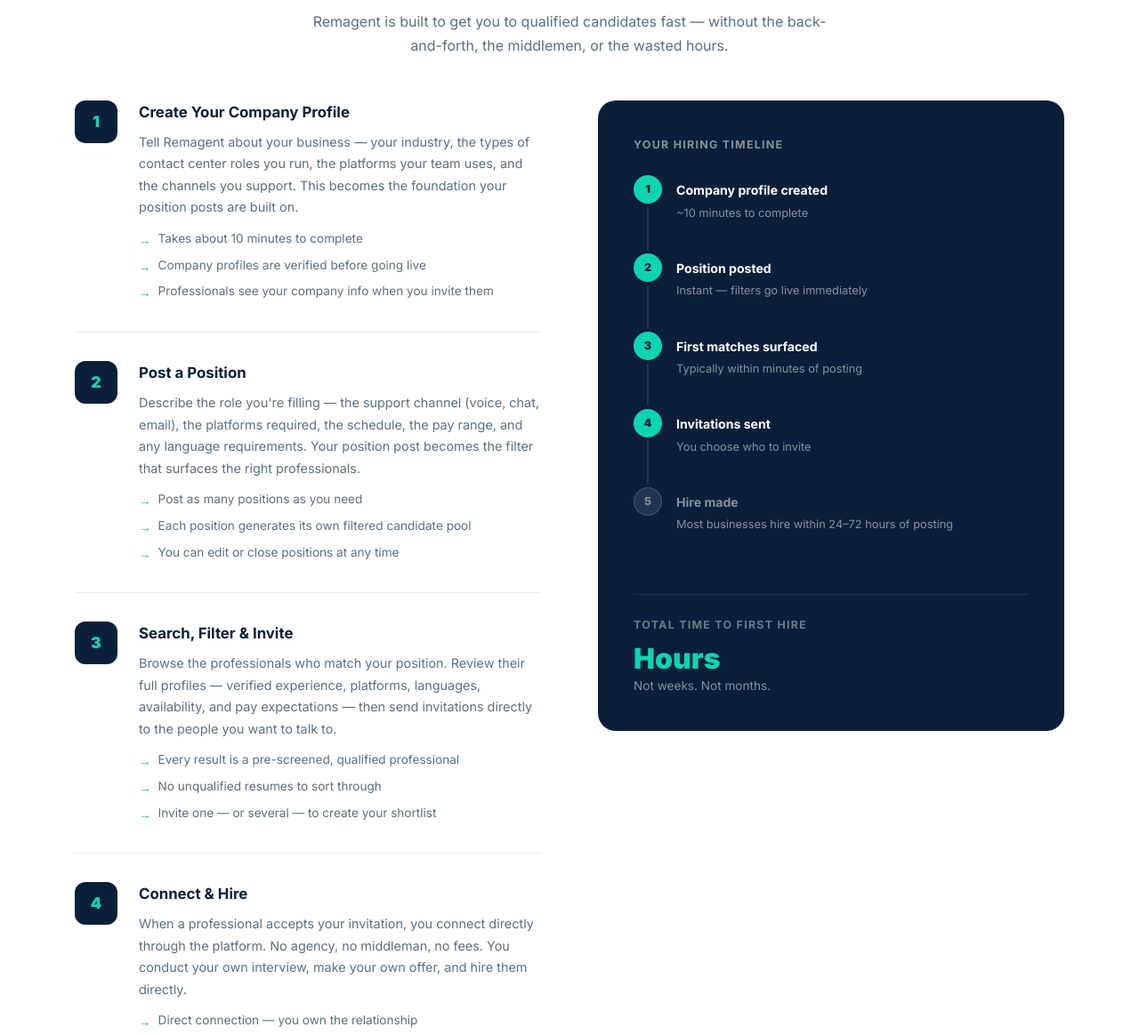
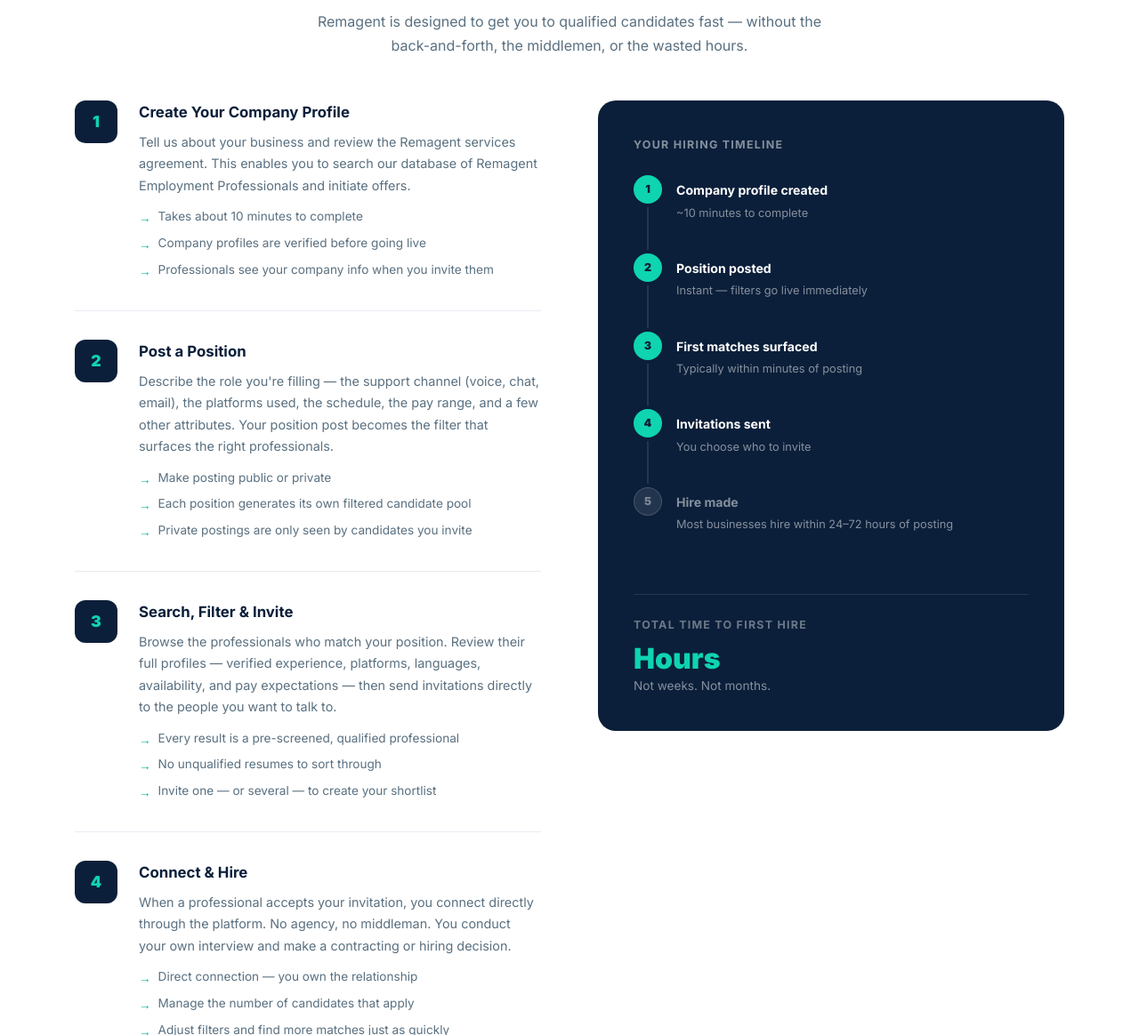
Before and after one commit to Remagent001/remagent-v2-testbuild, a website: page how-it-works-business.html in a window 1280 px wide. Shown: the part 604-1768 px from the top of the page at 89% size. Drawn offline with Linux system fonts and the light colour scheme.

Commit message:
Update how-it-works-business: steps text, FAQ title, new quality FAQ

```diff
--- a/how-it-works-business.html
+++ b/how-it-works-business.html
@@ -154,7 +154,7 @@
     <div style="text-align:center; margin-bottom:8px;">
       <span class="sec-label">The Process</span>
       <h2 class="sec-title">Simple by Design. <span class="accent">Powerful in Practice.</span></h2>
-      <p class="sec-sub" style="margin:0 auto;">Remagent is built to get you to qualified candidates fast — without the back-and-forth, the middlemen, or the wasted hours.</p>
+      <p class="sec-sub" style="margin:0 auto;">Remagent is designed to get you to qualified candidates fast — without the back-and-forth, the middlemen, or the wasted hours.</p>
     </div>
     <div class="steps-grid">
       <div class="steps-list">
@@ -162,7 +162,7 @@
           <div class="step-num">1</div>
           <div class="step-body">
             <div class="step-title">Create Your Company Profile</div>
-            <p class="step-desc">Tell Remagent about your business — your industry, the types of contact center roles you run, the platforms your team uses, and the channels you support. This becomes the foundation your position posts are built on.</p>
+            <p class="step-desc">Tell us about your business and review the Remagent services agreement. This enables you to search our database of Remagent Employment Professionals and initiate offers.</p>
             <div class="step-detail">
               <div class="step-bullet"><span class="step-bullet-mark">&#8594;</span> Takes about 10 minutes to complete</div>
               <div class="step-bullet"><span class="step-bullet-mark">&#8594;</span> Company profiles are verified before going live</div>
@@ -174,11 +174,11 @@
           <div class="step-num">2</div>
           <div class="step-body">
             <div class="step-title">Post a Position</div>
-            <p class="step-desc">Describe the role you're filling — the support channel (voice, chat, email), the platforms required, the schedule, the pay range, and any language requirements. Your position post becomes the filter that surfaces the right professionals.</p>
+            <p class="step-desc">Describe the role you're filling — the support channel (voice, chat, email), the platforms used, the schedule, the pay range, and a few other attributes. Your position post becomes the filter that surfaces the right professionals.</p>
             <div class="step-detail">
-              <div class="step-bullet"><span class="step-bullet-mark">&#8594;</span> Post as many positions as you need</div>
+              <div class="step-bullet"><span class="step-bullet-mark">&#8594;</span> Make posting public or private</div>
               <div class="step-bullet"><span class="step-bullet-mark">&#8594;</span> Each position generates its own filtered candidate pool</div>
-              <div class="step-bullet"><span class="step-bullet-mark">&#8594;</span> You can edit or close positions at any time</div>
+              <div class="step-bullet"><span class="step-bullet-mark">&#8594;</span> Private postings are only seen by candidates you invite</div>
             </div>
           </div>
         </div>
@@ -198,10 +198,10 @@
           <div class="step-num">4</div>
           <div class="step-body">
             <div class="step-title">Connect &amp; Hire</div>
-            <p class="step-desc">When a professional accepts your invitation, you connect directly through the platform. No agency, no middleman, no fees. You conduct your own interview, make your own offer, and hire them directly.</p>
+            <p class="step-desc">When a professional accepts your invitation, you connect directly through the platform. No agency, no middleman. You conduct your own interview and make a contracting or hiring decision.</p>
             <div class="step-detail">
               <div class="step-bullet"><span class="step-bullet-mark">&#8594;</span> Direct connection — you own the relationship</div>
-              <div class="step-bullet"><span class="step-bullet-mark">&#8594;</span> Zero agency commissions or placement fees</div>
+              <div class="step-bullet"><span class="step-bullet-mark">&#8594;</span> Manage the number of candidates that apply</div>
               <div class="step-bullet"><span class="step-bullet-mark">&#8594;</span> Adjust filters and find more matches just as quickly</div>
             </div>
           </div>
@@ -306,9 +306,13 @@
   <div class="wrap">
     <div style="text-align:center; margin-bottom:8px;">
       <span class="sec-label">Common Questions</span>
-      <h2 class="sec-title">Before You <span class="accent">Get Started</span></h2>
+      <h2 class="sec-title">Questions We <span class="accent">Hear Most</span></h2>
     </div>
     <div class="faq-list">
+      <div class="faq-item">
+        <div class="faq-q">How does Remagent ensure quality Call Center personnel?</div>
+        <p class="faq-a">Remagent senior managers personally interview each professional candidate. All our managers possess years of experience in the call center industry — including Operations, Customer Service, telephony, and more. We look for experience, communication skills, and professional presence — how they communicate, carry themselves, and represent a brand.</p>
+      </div>
       <div class="faq-item">
         <div class="faq-q">How are professionals screened before their profiles go live?</div>
         <p class="faq-a">Every professional is reviewed by a member of the Remagent team — not an algorithm. We verify their contact center experience, confirm the platforms they've listed, and ensure the profile accurately reflects their background. Only vetted professionals appear in your search results.</p>
```
